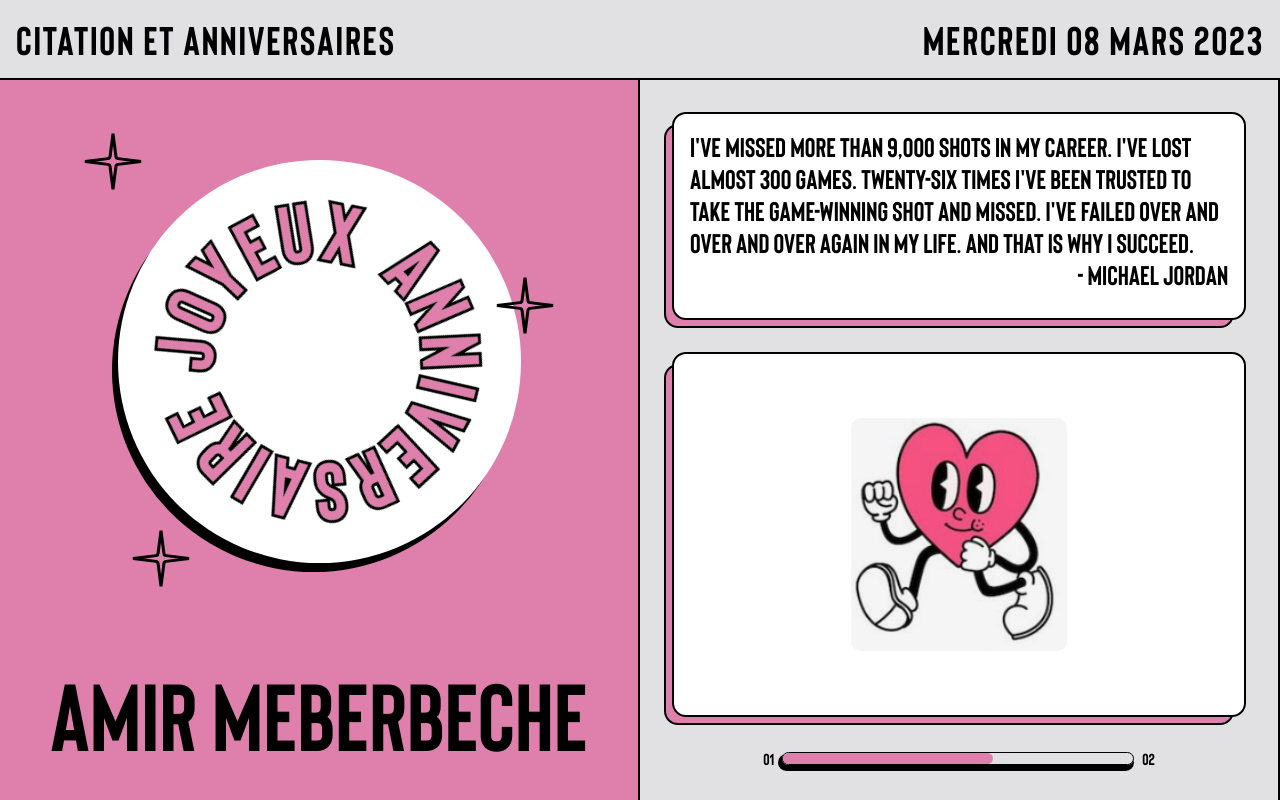
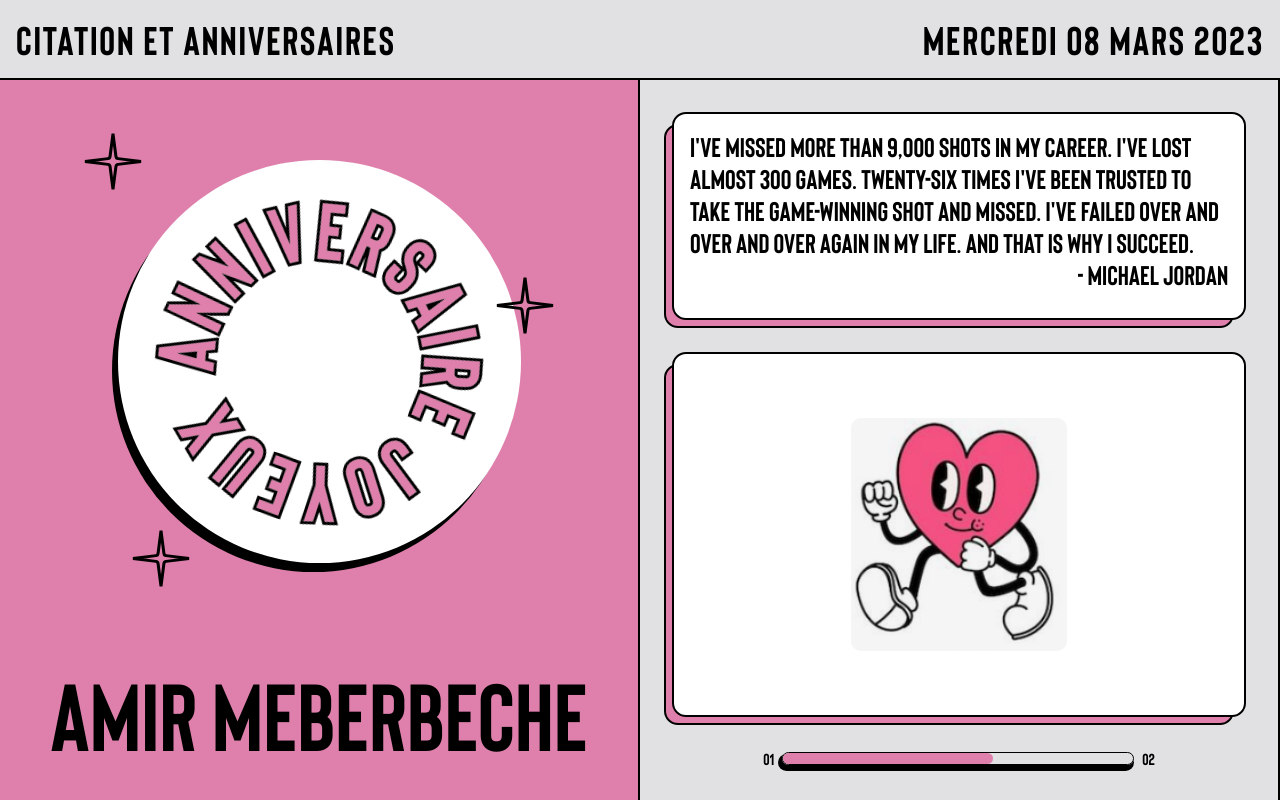
Before and after one commit to amir-398/FrameworkCSS, a React (Vite) app: page / in a window 1280 px wide. Built offline with nearby package versions, Linux system fonts and the light colour scheme.

Commit message:
Mise à jour de l'animation d'anniversaire

```diff
--- a/src/components/birthdayEllipse/birthdayEllipse.css
+++ b/src/components/birthdayEllipse/birthdayEllipse.css
@@ -14,7 +14,7 @@
   box-shadow: -6px 9px 0px 0px #000;
 }
 .birthdayEllipseContainer .ellipse img {
-  animation: 6s infinite linear birthdayAnimation;
+  animation: 10s infinite linear birthdayAnimation;
 }
 @keyframes birthdayAnimation {
   0% {
--- a/src/components/birthdayEllipse/birthdayEllipse.scss
+++ b/src/components/birthdayEllipse/birthdayEllipse.scss
@@ -12,7 +12,7 @@
     position: relative;
     box-shadow: -6px 9px 0px 0px #000;
     img {
-      animation: 6s infinite linear birthdayAnimation;
+      animation: 10s infinite linear birthdayAnimation;
     }
     // infinite 360deg loop
     @keyframes birthdayAnimation {
```
Also changed, not shown: 1 other file (tests, documents, lock files or other folders).
